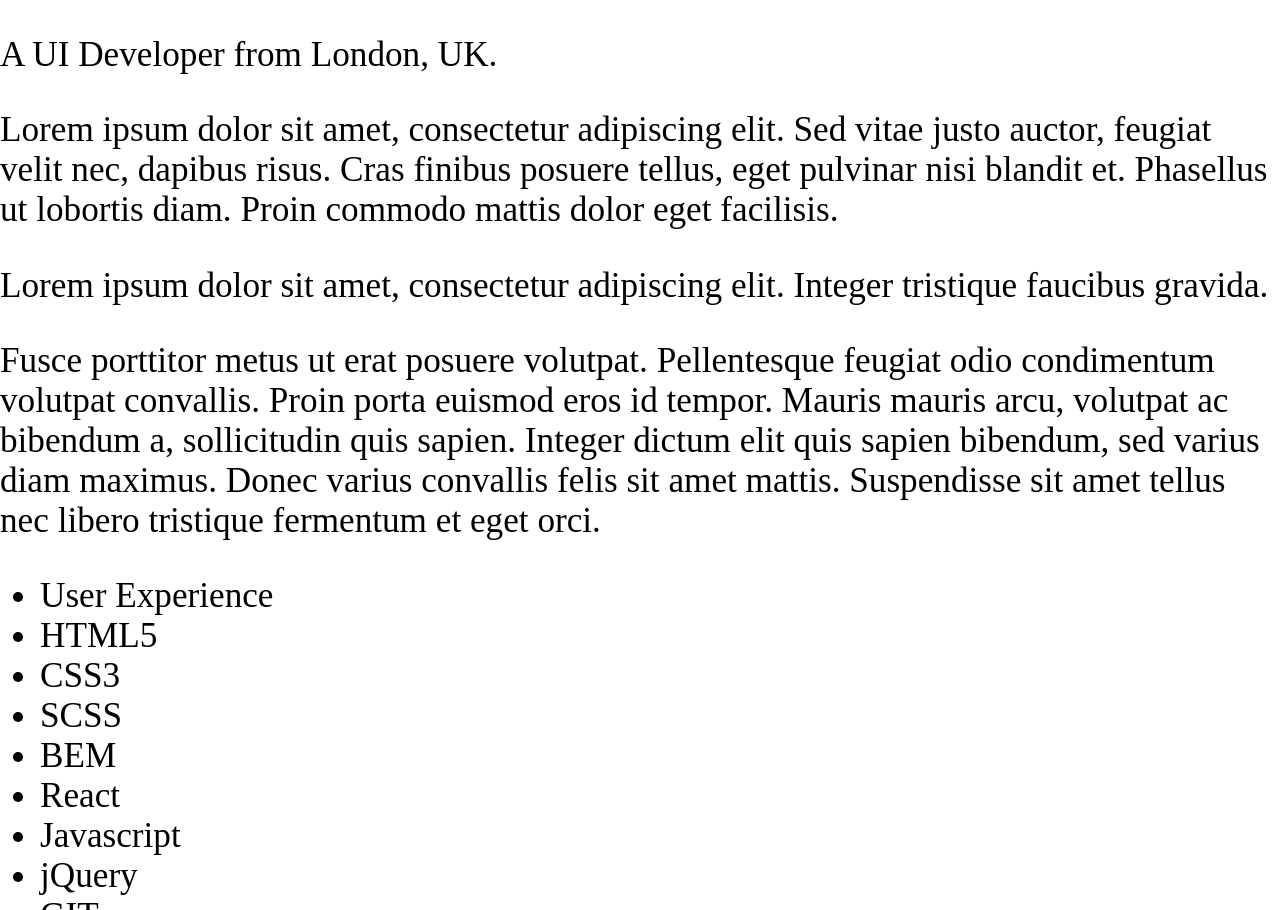
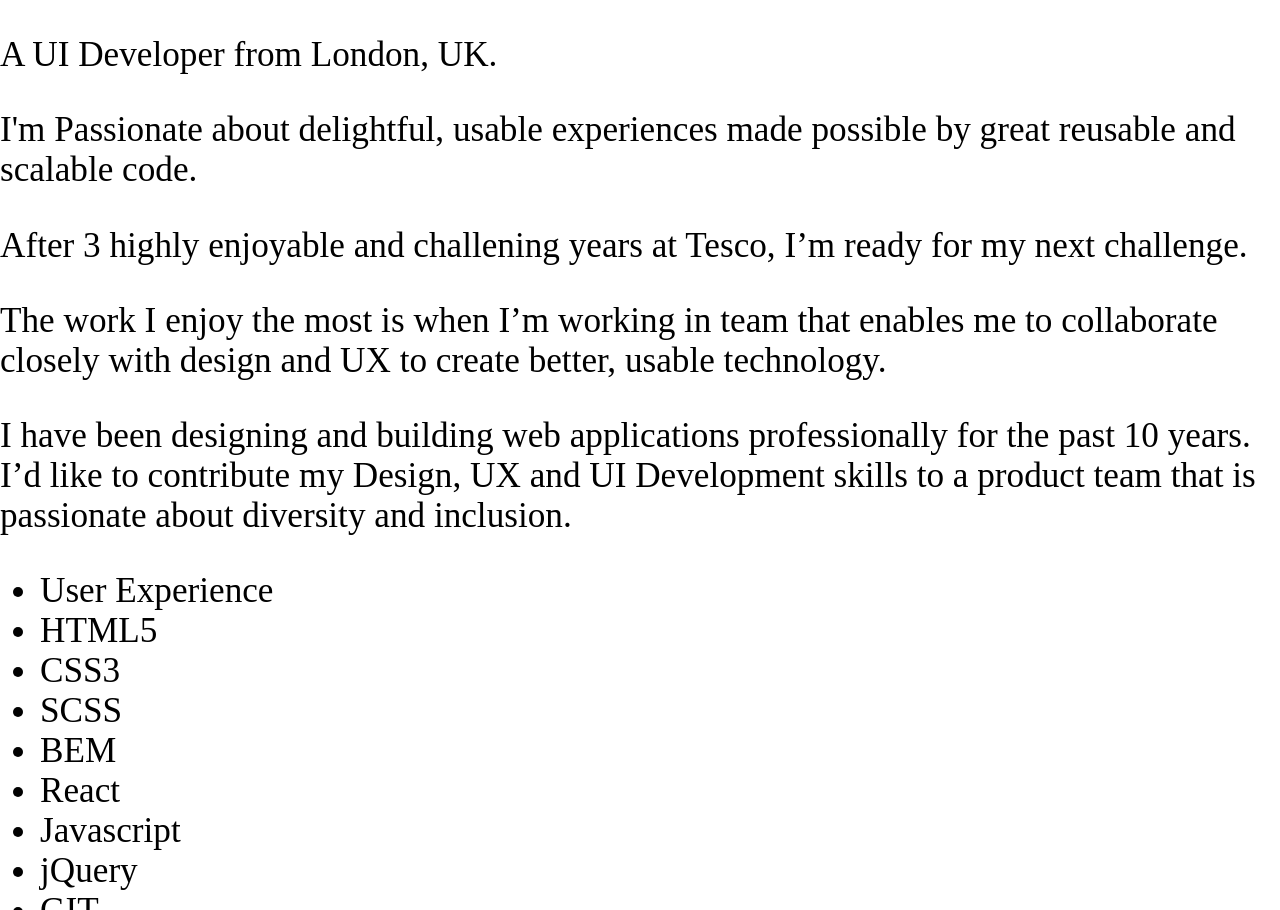
Before and after one commit to dchollo82/davidholloway, a React (Create React App) app: page / in a window 1280 px wide. Shown: the part 1291-2201 px from the top of the page. Built offline with nearby package versions, Linux system fonts and the light colour scheme; a web font is replaced by a local one.

Commit message:
Replacing some Lorem Ipsum

```diff
--- a/src/components/About.js
+++ b/src/components/About.js
@@ -5,8 +5,9 @@ class About extends React.Component {
       return (
         <section className="about">
             <div className="about__intro">
-                <p className="about__lead">Lorem ipsum dolor sit amet, consectetur adipiscing elit. Integer tristique faucibus gravida.</p>
-                <p className="about__desc">Fusce porttitor metus ut erat posuere volutpat. Pellentesque feugiat odio condimentum volutpat convallis. Proin porta euismod eros id tempor. Mauris mauris arcu, volutpat ac bibendum a, sollicitudin quis sapien. Integer dictum elit quis sapien bibendum, sed varius diam maximus. Donec varius convallis felis sit amet mattis. Suspendisse sit amet tellus nec libero tristique fermentum et eget orci.</p>
+                <p className="about__lead">After 3 highly enjoyable and challening years at Tesco, I’m ready for my next challenge.</p>
+                <p className="about__desc">The work I enjoy the most is when I’m working in team that enables me to collaborate closely with design and UX to create better, usable technology.</p>
+                <p className="about__desc">I have been designing and building web applications professionally for the past 10 years. I’d like to contribute  my Design, UX and UI Development skills to a product team that is passionate about diversity and inclusion.</p>
             </div>
         </section>
       )
--- a/src/components/Intro.js
+++ b/src/components/Intro.js
@@ -8,7 +8,7 @@ class Intro extends React.Component {
             <h1 className="intro__heading">Hi, I'm David Holloway</h1>
             <div className="intro__desc">
                 <p className="intro__tagline">A UI Developer from London, UK.</p>
-                <p className="intro__copy">Lorem ipsum dolor sit amet, consectetur adipiscing elit. Sed vitae justo auctor, feugiat velit nec, dapibus risus. Cras finibus posuere tellus, eget pulvinar nisi blandit et. Phasellus ut lobortis diam. Proin commodo mattis dolor eget facilisis.</p>
+                <p className="intro__copy">I'm Passionate about delightful, usable experiences made possible by great reusable and scalable code.</p>
             </div>
         </div>
 
```
